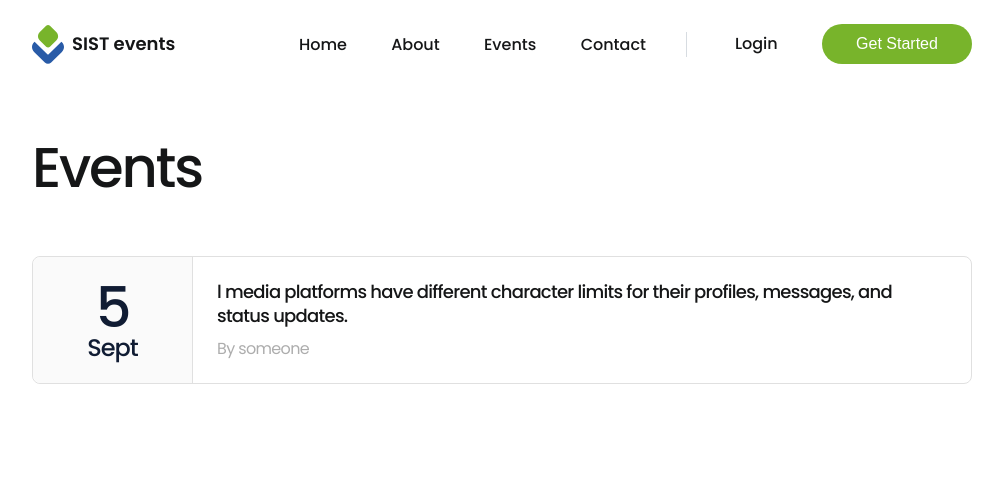
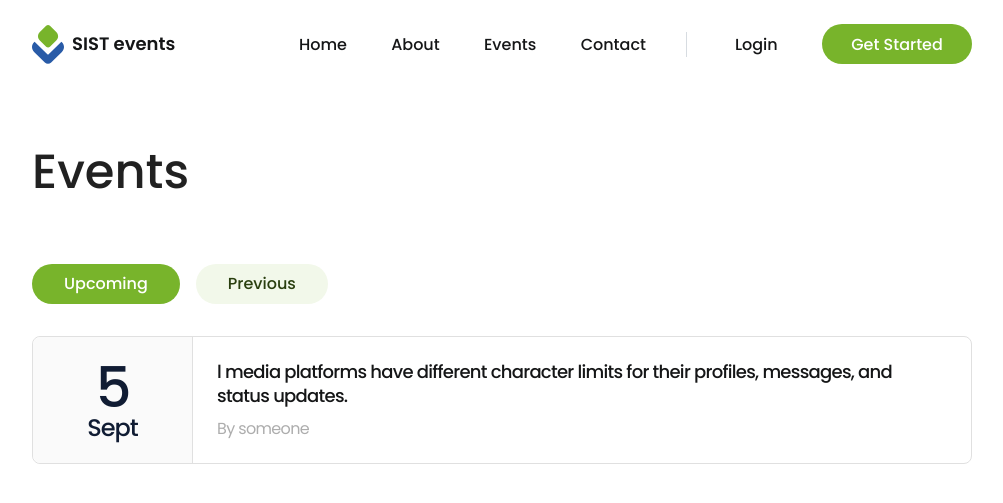
Before and after one commit to ouhoy/sist-student-union, a PHP site: page /events.html in a window 1280 px wide. Shown: the top 503 px of the page, without its empty margins (138-1141 px from the left). Run offline with PHP 8.4, Linux system fonts and the light colour scheme.

Commit message:
Add events cards type switch buttons

```diff
--- a/events.html
+++ b/events.html
@@ -44,8 +44,12 @@
     </nav>
 </div>
 <div class="events-page-container">
-    <h1>Events</h1>
-    <a href="#">
+    <h2>Events</h2>
+    <div class="events-controller">
+        <button>Upcoming</button>
+        <button class="secondary-btn">Previous</button>
+    </div>
+    <a is-pending="true" href="#">
         <div class="event">
             <div class="event-date">
                 <p class="day">5</p>
--- a/scripts/index.js
+++ b/scripts/index.js
@@ -7,9 +7,11 @@ const showEventsBtn = $(".event-btn")
 const events = $(".event", true)
 // const articleBody = $(".article-body")
 const articleTitle = $(".article-body-title")
+const eventController = $(".events-controller")
+
+const currentPage = window.location.href.split("/")[4]
 
 window.onload = function () {
-    const currentPage = window.location.href.split("/")[4]
     if (currentPage !== "index.html") return
     const eventId = window.location.hash.split("-").at(-1)
     if (eventId !== "") {
@@ -21,6 +23,7 @@ window.onload = function () {
 }
 
 showEventsBtn.addEventListener("click", function () {
+    if (currentPage == "events.html") return
     this.classList.toggle("event-btn-reshape")
     eventsMenu.classList.toggle("hidden")
     showEventsBtn.querySelector("img").classList.toggle("rotate")
@@ -39,6 +42,7 @@ function setEventsMenu(target) {
 }
 
 eventsMenu.addEventListener("click", function (e) {
+    if (currentPage == "events.html") return
     const selectedEvent = e.target.closest(".event");
     if (!selectedEvent || selectedEvent.hasAttribute("is-active")) return;
     articleTitle.textContent = selectedEvent.querySelector("h6").textContent
@@ -50,3 +54,12 @@ eventsMenu.addEventListener("click", function (e) {
     })
     selectedEvent.setAttribute("is-active", "")
 })
+
+eventController.addEventListener("click", function (e) {
+    if (currentPage !== "events.html") return
+    if (e.target.closest("button")) {
+        eventController.querySelectorAll("button").forEach(el => el.classList.toggle("secondary-btn"))
+
+
+    }
+})
--- a/styles/scss/main.css
+++ b/styles/scss/main.css
@@ -27,6 +27,12 @@ h1 {
   color: #151617;
 }
 
+h2 {
+  font-family: "Poppins";
+  font-size: 48px;
+  font-weight: 500;
+}
+
 h4 {
   font-size: 32px;
   line-height: 32px;
@@ -54,6 +60,7 @@ a {
 button {
   height: 40px;
   padding: 8px 16px;
+  font-family: "Poppins";
   font-weight: 500;
   font-size: 16px;
   color: white;
@@ -66,6 +73,14 @@ button {
 }
 button:hover {
   background-color: #70AA27;
+}
+
+.secondary-btn {
+  color: #2A3F0F;
+  background: #F2F8EA;
+}
+.secondary-btn:hover {
+  background-color: #EBF4DF;
 }
 
 .nav-container {
@@ -363,8 +378,22 @@ label {
   max-width: 940px;
   margin: 48px auto;
 }
-.events-page-container h1 {
+.events-page-container h2 {
+  color: #212121;
   margin-bottom: 56px;
+}
+.events-page-container .events-controller {
+  width: 100%;
+  display: flex;
+  align-items: center;
+  justify-content: flex-start;
+  gap: 16px;
+  margin-bottom: 32px;
+}
+.events-page-container .events-controller button {
+  padding: 8px 32px;
+  line-height: 16px;
+  font-weight: 500;
 }
 .events-page-container .event {
   height: 128px;
```
Also changed, not shown: styles/scss/main.scss (+43 -1 lines), 1 other file.
